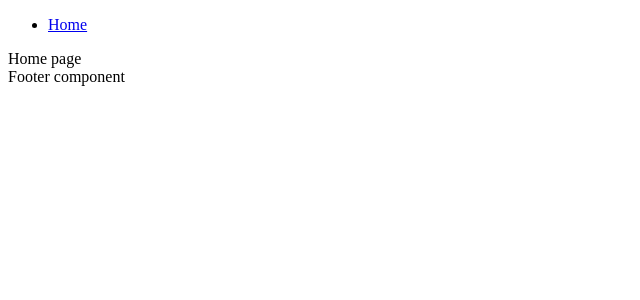
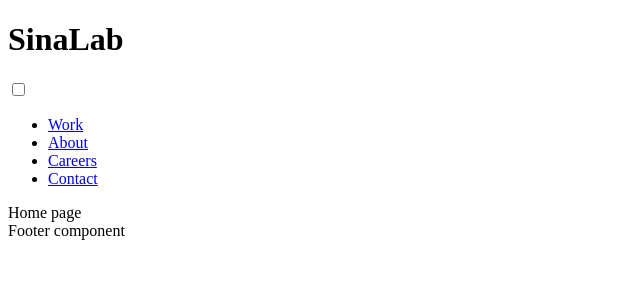
Before and after one commit to sinameraji/site, a React app: page / in a window 1280 px wide. Shown: the top 300 px of the page, without its empty margins (0-640 px from the left). Built offline with nearby package versions, Linux system fonts and the light colour scheme; the HTML template or start-up script is replaced by a standard one.

Commit message:
better styles

```diff
--- a/react-client/src/components/NavBar.jsx
+++ b/react-client/src/components/NavBar.jsx
@@ -5,9 +5,30 @@ class NavBar extends Component {
     render() {
       return (
         <header>
-          <ul id="headerButtons">
-            <li className="navButton"><Link to="">Home</Link></li>
-          </ul>
+          <h1>SinaLab</h1>
+
+          <nav>
+            <input type="checkbox" id="nav" class="hidden"/>
+            <label for="nav" class="nav-open"><i></i><i></i><i></i></label>
+            <div class="nav-container">
+              <ul>
+                <li><a href="#">Work</a></li>
+                <li><a href="#">About</a></li>
+                <li><a href="#">Careers</a></li>
+                <li><a href="#">Contact</a></li>
+              </ul>
+            </div>
+          </nav>
+
+
+
+{/*
+            <ul id="headerButtons">
+              <li className="navButton"><Link to="">Home</Link></li>
+              <li className="navButton"><Link to="">Book collection</Link></li>
+              <li className="navButton"><Link to="">Github</Link></li>
+              <li className="navButton"><Link to="">Blog</Link></li>
+            </ul> */}
         </header>
       )
     }
```
Also changed, not shown: 2 other files (tests, documents, lock files or other folders).
